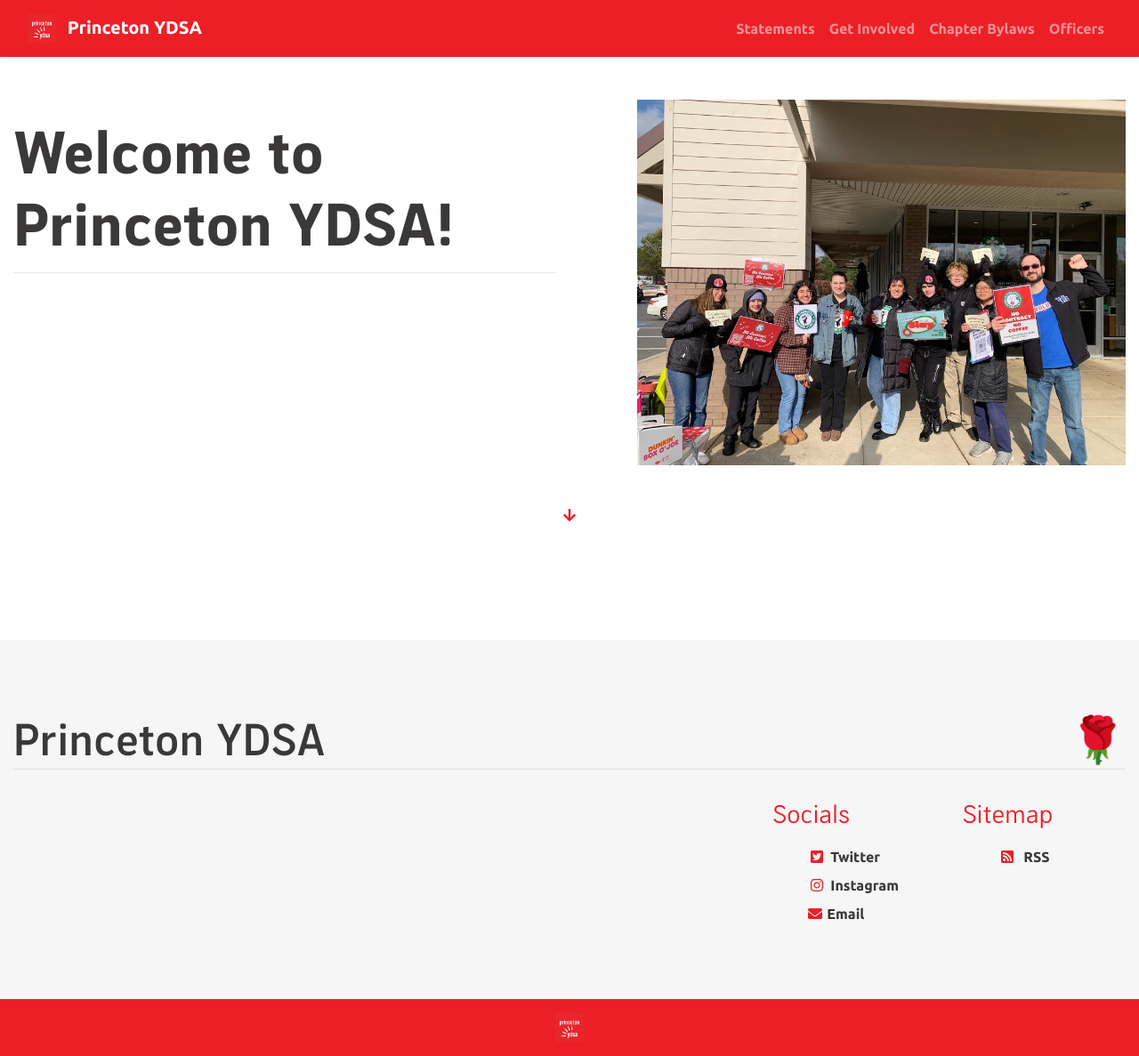
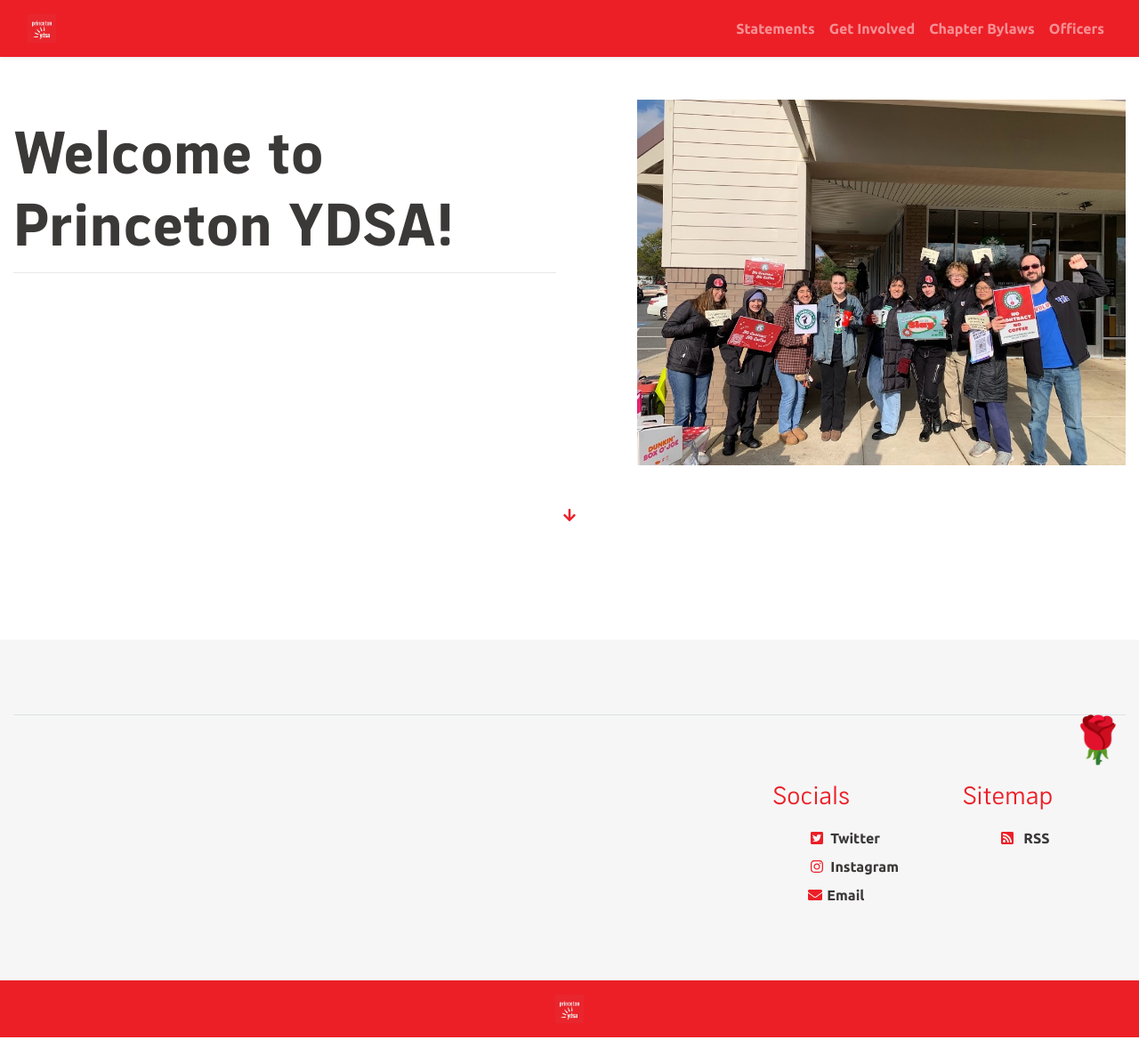
Before and after one commit to centralnjdsa-ntc/princetonydsa.github.io, a Jekyll site: the page built from index.html, in a window 1280 px wide. Shown: the whole page at 89% size. Built offline with Jekyll 4.4.1, drawn with Linux system fonts in a browser that asks for light colours; the list of posts is cut into pages by our own code; after the commit the page ends 1166 px from its top, so only the background shows below that.

Commit message:
Update nav.yml

```diff
--- a/_data/nav.yml
+++ b/_data/nav.yml
@@ -20,7 +20,7 @@
 
 # footer links
 footer:
-  - owner: "Princeton YDSA" # section title
+  - owner: # "Princeton YDSA" # section title
     url: # link if any
     description: # tool tip for your url
     bio: # short bio
```
